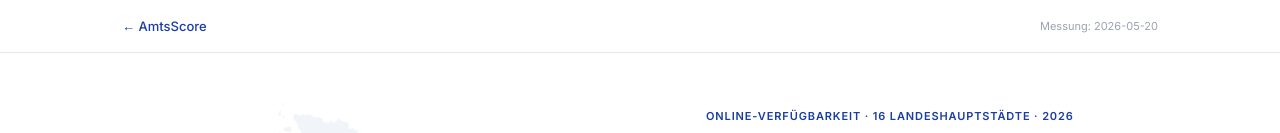
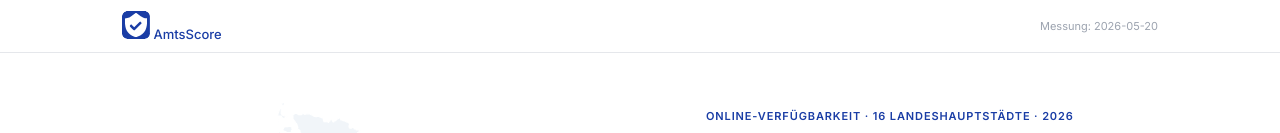
Before and after one commit to AmtsGuide/amtsscore, a SvelteKit app: page /halteverbot in a window 1280 px wide. Shown: the top 133 px of the page. Built offline with nearby package versions, Linux system fonts and the light colour scheme.

Commit message:
feat(halteverbot): add amtsguide-icon.svg to back-link header
Co-Authored-By: Claude Sonnet 4.6 <noreply@anthropic.com>

```diff
--- a/src/routes/halteverbot/+page.svelte
+++ b/src/routes/halteverbot/+page.svelte
@@ -114,7 +114,10 @@
 <div class="page">
 	<header>
 		<div class="header-inner">
-			<a href="/" class="back">← AmtsScore</a>
+			<a href="/" class="back">
+				<img src="/assets/amtsguide-icon.svg" alt="AmtsGuide" height="28" width="28" />
+				AmtsScore
+			</a>
 			<span class="run-date">Messung: {d.run_date}</span>
 		</div>
 	</header>
```
